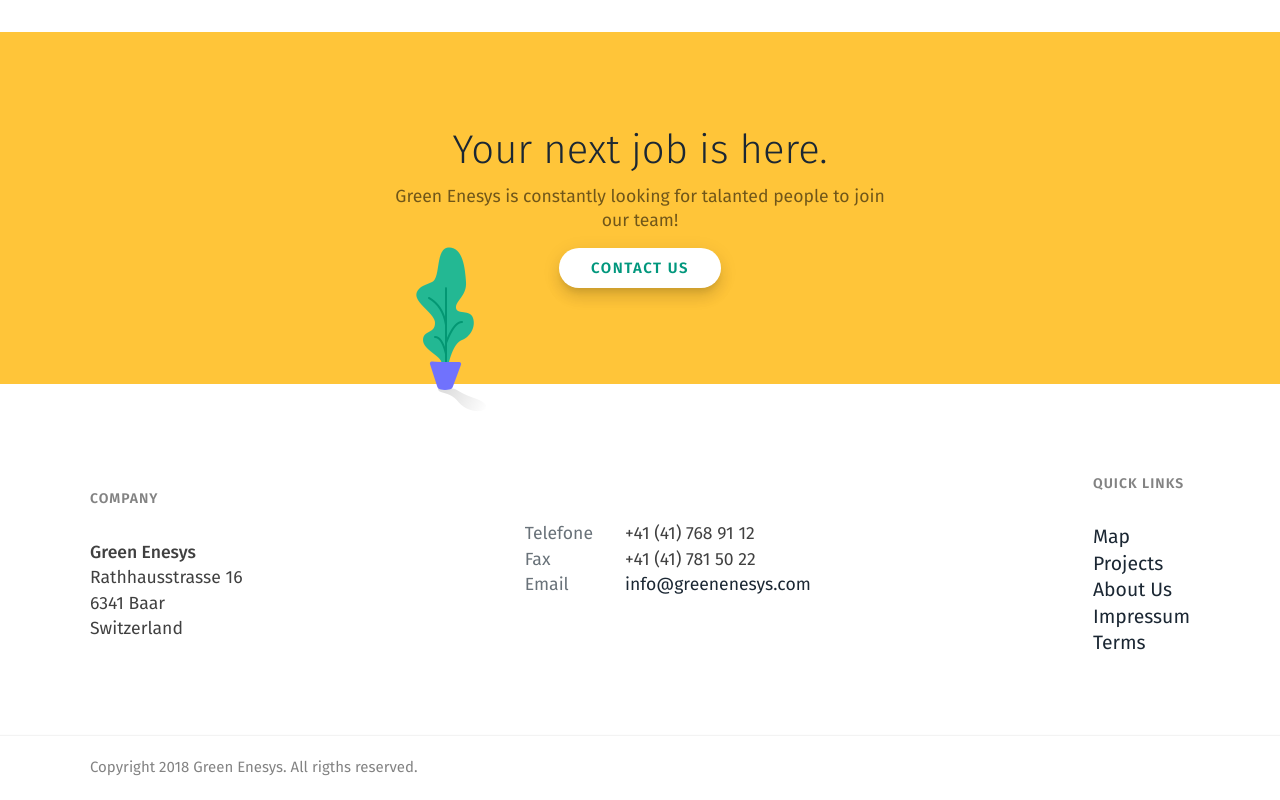
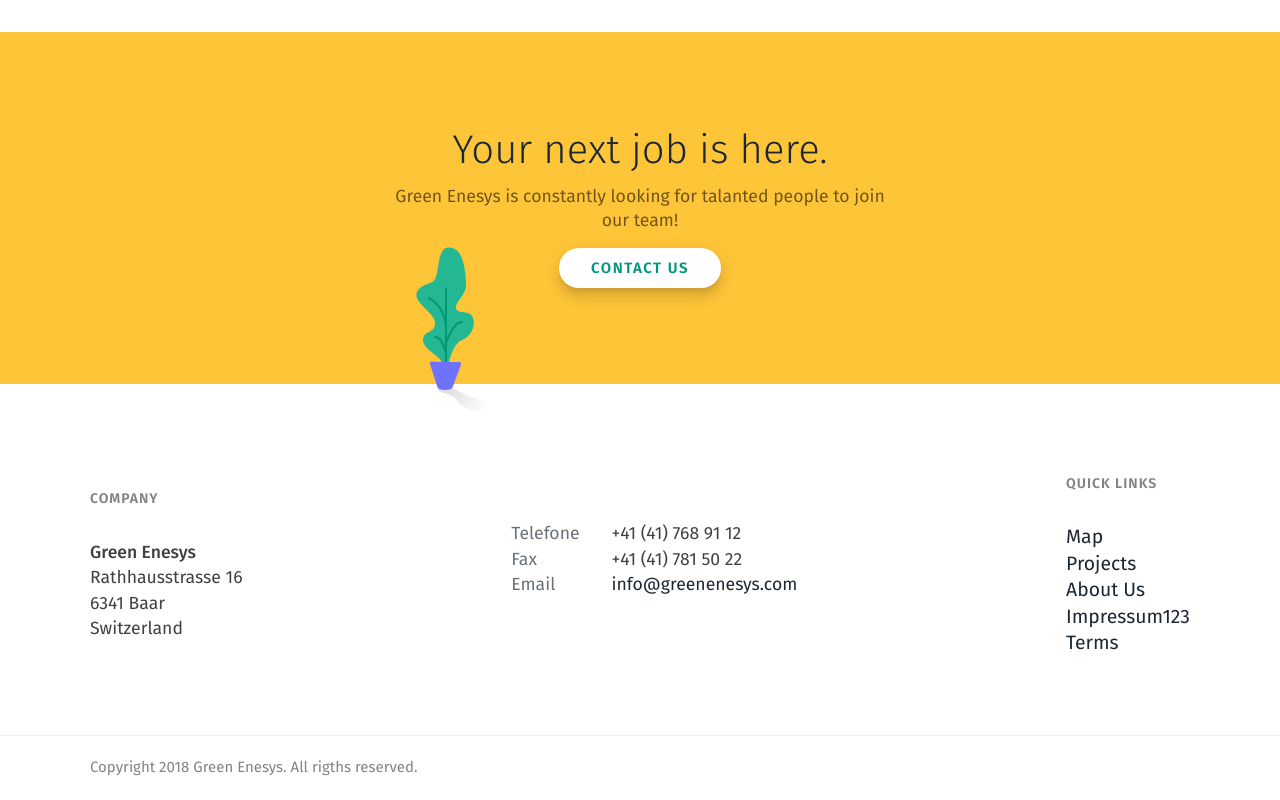
Before and after one commit to greenenesys/green-enesys, a React (Create React App) app: page /about in a window 1280 px wide. Shown: the part 2267-3067 px from the top of the page. Built offline with nearby package versions, Linux system fonts and the light colour scheme.

Commit message:
Update Contact.js

```diff
--- a/src/components/Footer/Contact.js
+++ b/src/components/Footer/Contact.js
@@ -168,7 +168,7 @@
                 <br />
                 <BottomLink to="/about">About Us</BottomLink>
                 <br />
-                <BottomLink to="/impressum">Impressum</BottomLink>
+                <BottomLink to="/impressum">Impressum123</BottomLink>
                 <br />
                 <BottomLink to="/terms">Terms</BottomLink>
                 <br />
```
